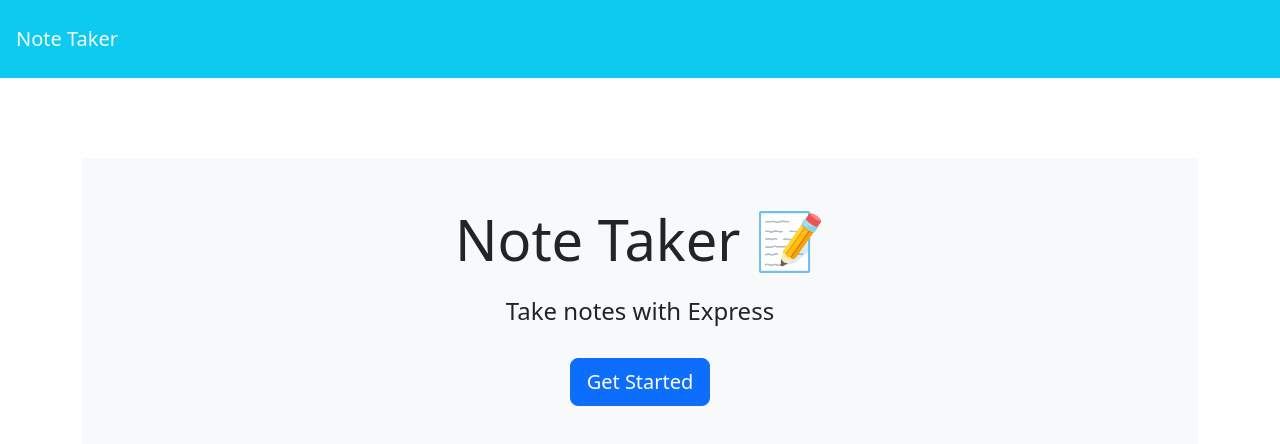
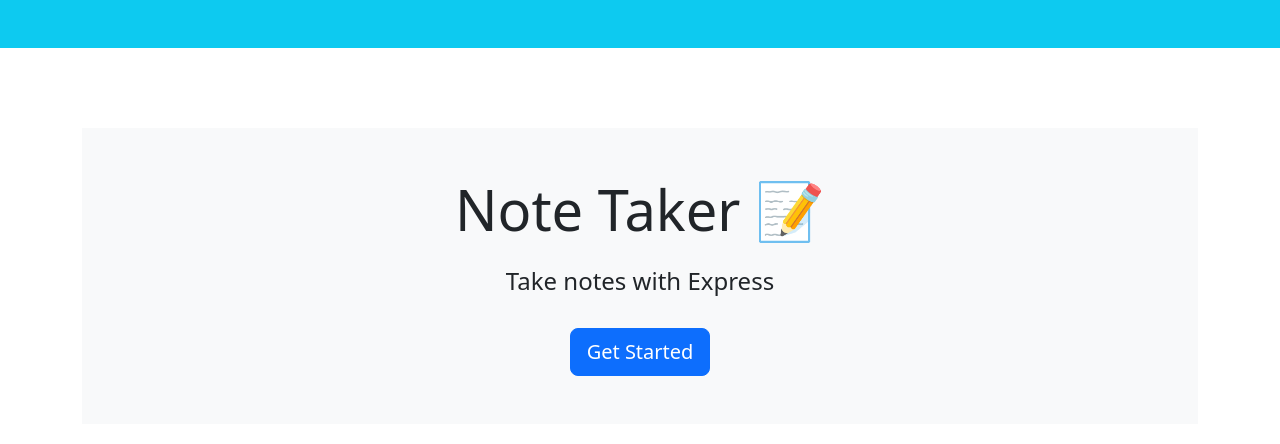
Before and after one commit to christiecamp/bear-taker, a website: page public/index.html in a window 1280 px wide. Drawn offline with nearby package versions, Linux system fonts and the light colour scheme; no server answers.

Commit message:
added routes file and placement pathing in server

```diff
--- a/public/index.html
+++ b/public/index.html
@@ -5,13 +5,13 @@
   <meta charset="UTF-8">
   <meta name="viewport" content="width=device-width, initial-scale=1.0">
   <meta http-equiv="X-UA-Compatible" content="ie=edge">
-  <title>Note Taker</title>
+  <title>Bear In Mind | NOTE TAKER</title>
   <link href="https://cdn.jsdelivr.net/npm/bootstrap@5.2.3/dist/css/bootstrap.min.css" rel="stylesheet" integrity="sha384-rbsA2VBKQhggwzxH7pPCaAqO46MgnOM80zW1RWuH61DGLwZJEdK2Kadq2F9CUG65" crossorigin="anonymous">
 </head>
 
 <body>
   <nav class="navbar bg-info">
-    <a class="navbar-brand text-light p-3" href="/">Note Taker
+    <a class="navbar-brand text-light p-3" href="../bear-necessities/logo.png">
     </a>
   </nav>
   <div class="container">
```
Also changed, not shown: server.js (+7 -4 lines), routes/routes.js (added).
